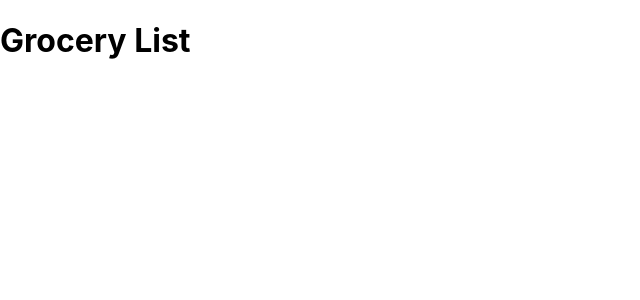
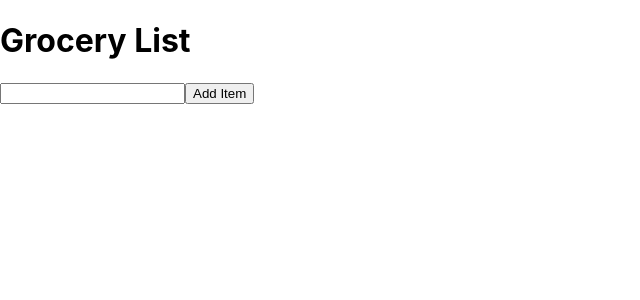
Before and after one commit to nischalpilmong/GroceryItem-List, a React (Create React App) app: page / in a window 1280 px wide. Shown: the top 300 px of the page, without its empty margins (0-640 px from the left). Built offline with nearby package versions, Linux system fonts and the light colour scheme.

Commit message:
Added Form

```diff
--- a/src/App.js
+++ b/src/App.js
@@ -4,6 +4,10 @@ function App() {
   return (
     <div className="App">
        <h1>Grocery List</h1>
+       <form>
+         <input type="text" />
+         <button type="submit">Add Item</button>
+       </form>
     </div>
   );
 }
```
